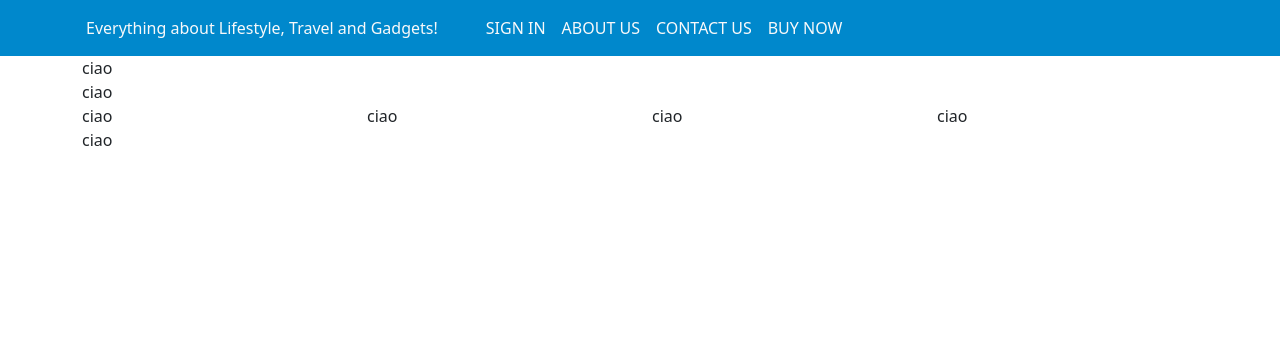
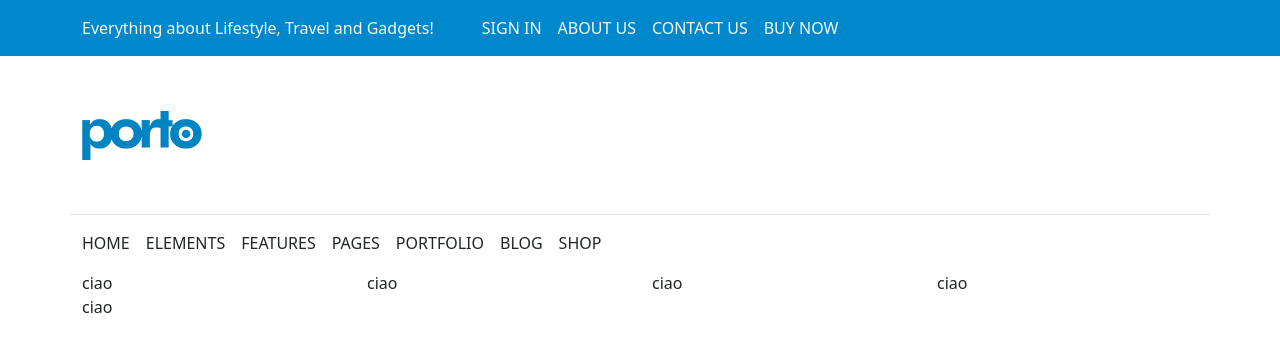
Before and after one commit to Fabiofljf/proj-html-vuejs, a Vue app: page / in a window 1280 px wide. Shown: the top 352 px of the page. Built offline with nearby package versions, Linux system fonts and the light colour scheme; the HTML template or start-up script is replaced by a standard one.

Commit message:
Add Header

```diff
--- a/src/App.vue
+++ b/src/App.vue
@@ -4,7 +4,7 @@
       <div id="menu" class="bg-mare">
         <div class="container">
           <div class="row">
-            <div class="col d-flex p-3 text-light">
+            <div class="col d-flex py-3 text-light">
               <p class="m-0">Everything about Lifestyle, Travel and Gadgets!</p>
                 <ul class="m-0 d-flex">
                   <li
@@ -24,9 +24,21 @@
       <div class="navbar_menu">
         <div class="container">
           <div class="row flex-column">
-            <div class="col">ciao</div>
+            <div class="col border-bottom">
+              <img src="./assets/img/logo-default-slim.png" alt="logo-default">
+            </div>
             <!-- /.col -->
-            <div class="col">ciao</div>
+            <div class="col">
+              <ul class="m-0 ps-0 py-3 d-flex">
+                  <li
+                    class="text-uppercase me-3"
+                    v-for="(nav, index) in navBarMenu"
+                    :key="index"
+                  >
+                    <a class="text-dark" :href="nav.id">{{ nav.point }}</a>
+                  </li>
+                </ul>
+            </div>
             <!-- /.col -->
           </div>
         </div>
@@ -92,11 +104,47 @@ export default {
           point: "buy now",
         },
       ],
+      navBarMenu: [
+        {
+          id: "#home",
+          point: "home",
+        },
+        {
+          id: "#elements",
+          point: "elements",
+        },
+        {
+          id: "#features",
+          point: "features",
+        },
+        {
+          id: "#pages",
+          point: "pages",
+        },
+        {
+          id: "#portfolio",
+          point: "portfolio",
+        },
+        {
+          id: "#blog",
+          point: "blog",
+        },
+        {
+          id: "#shop",
+          point: "shop",
+        },
+      ]
     };
   },
 };
 </script>
 
 <style lang="scss">
-@import "@/assets/scss/style.scss";
+.navbar_menu{
+  img{
+    width: 120px;
+    padding: 50px 0;
+  }
+}
+@import "@/assets/scss/style.scss"; // - Import style.scss
 </style>
```
